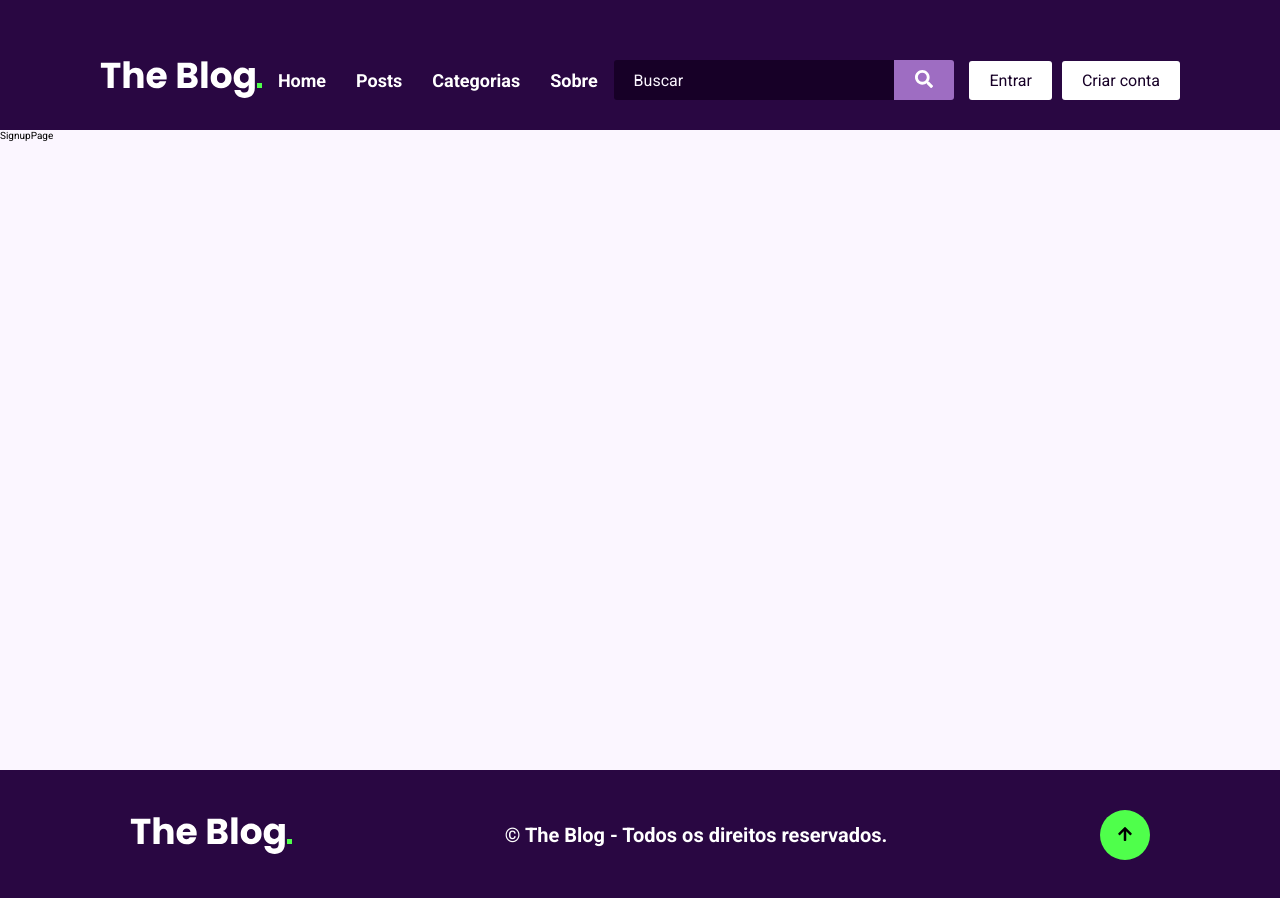
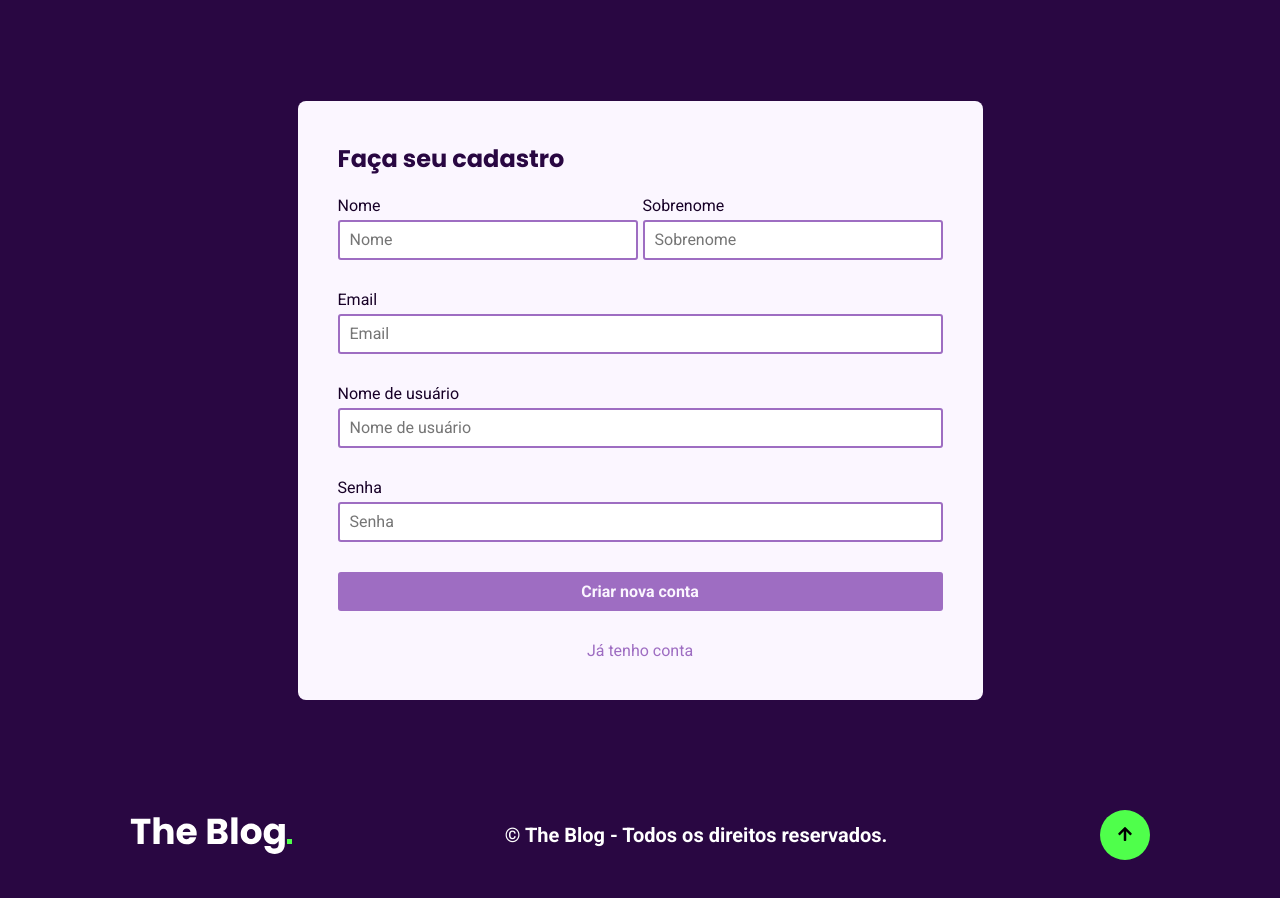
Before and after one commit to kelvinpires/blog, a React (Vite) app in the folder web/: page /auth/signup in a window 1280 px wide. Built offline with nearby package versions, Linux system fonts and the light colour scheme; no server answers.

Commit message:
Create signup

```diff
--- a/web/src/context/AuthContext/AuthActions.js
+++ b/web/src/context/AuthContext/AuthActions.js
@@ -12,17 +12,15 @@ export const loginFailure = () => ({
 });
 
 export const signupStart = () => ({
-  type: "LOGIN_START",
+  type: "SIGNUP_START",
 });
 
-export const signupSuccess = (user) => ({
-  type: "LOGIN_SUCCESS",
-  payload: user,
+export const signupSuccess = () => ({
+  type: "SIGNUP_SUCCESS",
 });
 
 export const signupFailure = () => ({
-  type: "LOGIN_FAILURE",
-  payload: null,
+  type: "SIGNUP_FAILURE",
 });
 
 export const logout = () => ({
--- a/web/src/context/AuthContext/AuthReducer.js
+++ b/web/src/context/AuthContext/AuthReducer.js
@@ -21,6 +21,27 @@ export default (state, action) => {
         auth_token: null,
         error: true,
       };
+    case "SIGNUP_START":
+      return {
+        isFetching: true,
+        error: false,
+        user_id: null,
+        auth_token: null,
+      };
+    case "SIGNUP_SUCCESS":
+      return {
+        isFetching: false,
+        error: false,
+        user_id: null,
+        auth_token: null,
+      };
+    case "SIGNUP_FAILURE":
+      return {
+        isFetching: false,
+        error: true,
+        user_id: null,
+        auth_token: null,
+      };
     case "LOGOUT":
       return {
         isFetching: false,
--- a/web/src/context/AuthContext/apiCalls.js
+++ b/web/src/context/AuthContext/apiCalls.js
@@ -1,5 +1,29 @@
-import { loginFailure, loginStart, loginSuccess, logout } from "./AuthActions";
+import {
+  loginFailure,
+  loginStart,
+  loginSuccess,
+  logout,
+  signupStart,
+  signupSuccess,
+  signupFailure,
+} from "./AuthActions";
 import { api } from "../../lib/api";
+
+export const signup = async (userInfo, dispatch, setError) => {
+  dispatch(signupStart());
+
+  try {
+    const res = await api
+      .post("/user/signup", userInfo)
+      .catch((err) => setError(err.response.data.message));
+    const message = await res.data.message;
+    dispatch(signupSuccess());
+    alert(message);
+    location.href = "https://blog-kelvinpires.vercel.app/auth/login";
+  } catch (err) {
+    dispatch(signupFailure());
+  }
+};
 
 export const login = async (userInfo, dispatch, setError) => {
   dispatch(loginStart());
@@ -7,7 +31,7 @@ export const login = async (userInfo, dispatch, setError) => {
   try {
     const res = await api
       .post("/user/login", userInfo)
-      .catch((err) => setError(err.response.data.error));
+      .catch((err) => setError(err.response.data.message));
     const data = await res.data.user;
     dispatch(loginSuccess(data));
     location.href = "https://blog-kelvinpires.vercel.app/";
--- a/web/src/pages/SignupPage/index.jsx
+++ b/web/src/pages/SignupPage/index.jsx
@@ -1,5 +1,115 @@
-import React from "react";
+import React, { useContext, useState } from "react";
+import {
+  AuthBox,
+  AuthContainer,
+  AuthFailureContainer,
+  AuthFailureText,
+  AuthForm,
+  AuthInput,
+  AuthSubmitButton,
+  InputBox,
+  Label,
+  SignupLink,
+} from "../../components/AuthStyles/styles";
+import { PostTitle } from "../../components/HomePosts/styles";
+import { FaCircleNotch } from "react-icons/fa";
+import { AuthContext } from "../../context/AuthContext/AuthContext";
+import { signup } from "../../context/AuthContext/apiCalls";
 
 export const SignupPage = () => {
-  return <div>SignupPage</div>;
+  const { isFetching, dispatch } = useContext(AuthContext);
+  const [firstName, setFirstName] = useState("");
+  const [surname, setSurname] = useState("");
+  const [email, setEmail] = useState("");
+  const [username, setUsername] = useState("");
+  const [password, setPassword] = useState("");
+
+  const [error, setError] = useState("");
+
+  const handleSignupSubmit = (e) => {
+    e.preventDefault();
+    signup(
+      { firstName, surname, email, username, password },
+      dispatch,
+      setError
+    );
+  };
+
+  return (
+    <AuthContainer>
+      <AuthBox>
+        <PostTitle>Faça seu cadastro</PostTitle>
+        <AuthForm>
+          <InputBox style={{ flexDirection: "row" }}>
+            <InputBox>
+              <Label htmlFor="name">Nome</Label>
+              <AuthInput
+                type="text"
+                placeholder="Nome"
+                name="name"
+                id="name"
+                onChange={(e) => setFirstName(e.target.value)}
+              />
+            </InputBox>
+            <InputBox>
+              <Label htmlFor="surname">Sobrenome</Label>
+              <AuthInput
+                type="text"
+                placeholder="Sobrenome"
+                name="surname"
+                id="surname"
+                onChange={(e) => setSurname(e.target.value)}
+              />
+            </InputBox>
+          </InputBox>
+          <InputBox style={{ width: "100%" }}>
+            <Label htmlFor="email">Email</Label>
+            <AuthInput
+              type="email"
+              placeholder="Email"
+              name="email"
+              id="email"
+              style={{ width: "100%" }}
+              onChange={(e) => setEmail(e.target.value)}
+            />
+          </InputBox>
+          <InputBox style={{ width: "100%" }}>
+            <Label htmlFor="username">Nome de usuário</Label>
+            <AuthInput
+              type="text"
+              name="username"
+              placeholder="Nome de usuário"
+              id="username"
+              style={{ width: "100%" }}
+              onChange={(e) => setUsername(e.target.value)}
+            />
+          </InputBox>
+          <InputBox style={{ width: "100%" }}>
+            <Label htmlFor="password">Senha</Label>
+            <AuthInput
+              type="password"
+              placeholder="Senha"
+              name="password"
+              id="password"
+              style={{ width: "100%" }}
+              onChange={(e) => setPassword(e.target.value)}
+            />
+          </InputBox>
+          {error && (
+            <AuthFailureContainer>
+              <AuthFailureText>{error}</AuthFailureText>
+            </AuthFailureContainer>
+          )}
+          <AuthSubmitButton type="submit" onClick={handleSignupSubmit}>
+            {isFetching ? (
+              <FaCircleNotch style={{ animation: "load 1s infinite linear" }} />
+            ) : (
+              "Criar nova conta"
+            )}
+          </AuthSubmitButton>
+          <SignupLink to="/auth/login">Já tenho conta</SignupLink>
+        </AuthForm>
+      </AuthBox>
+    </AuthContainer>
+  );
 };
```
